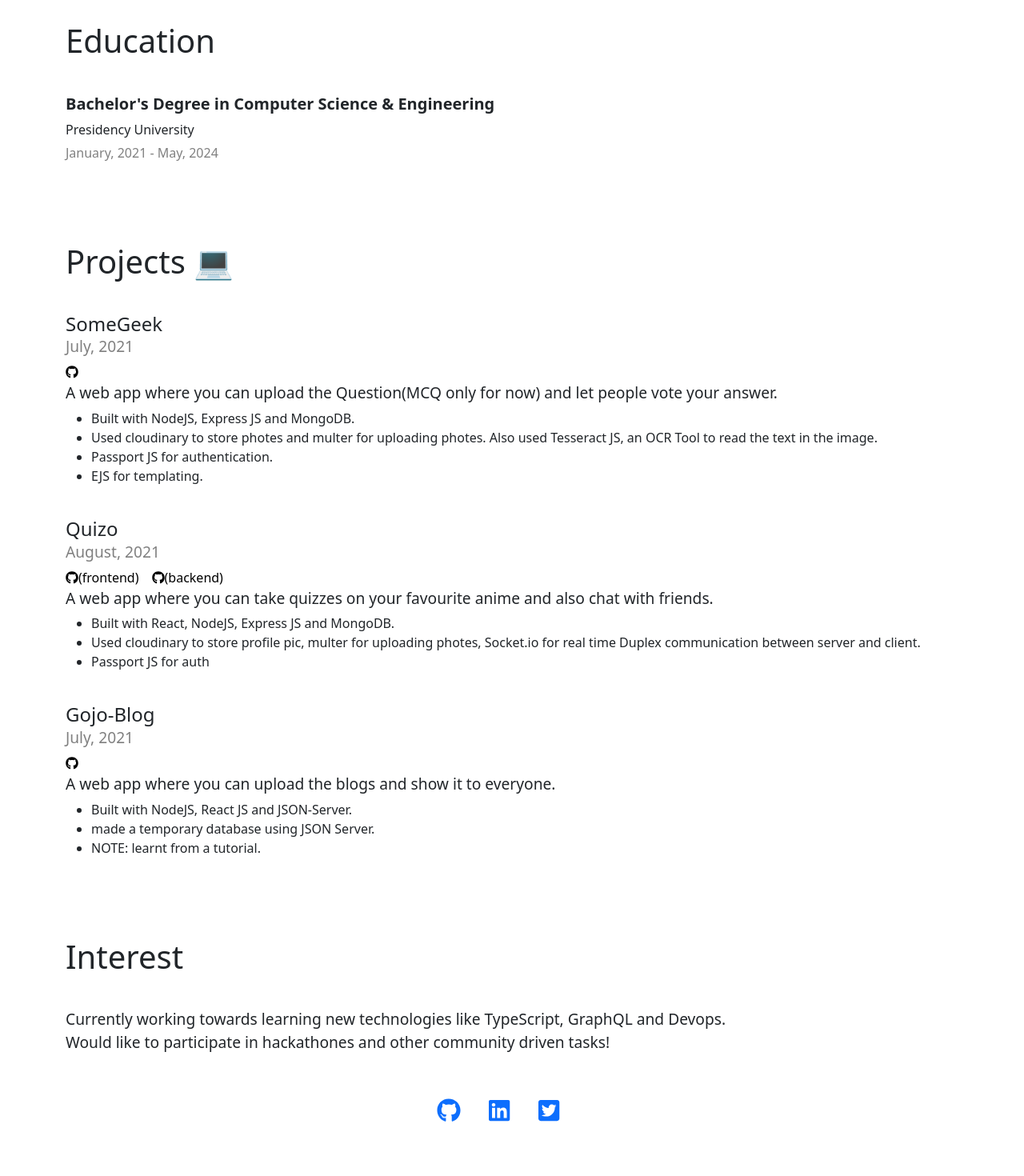
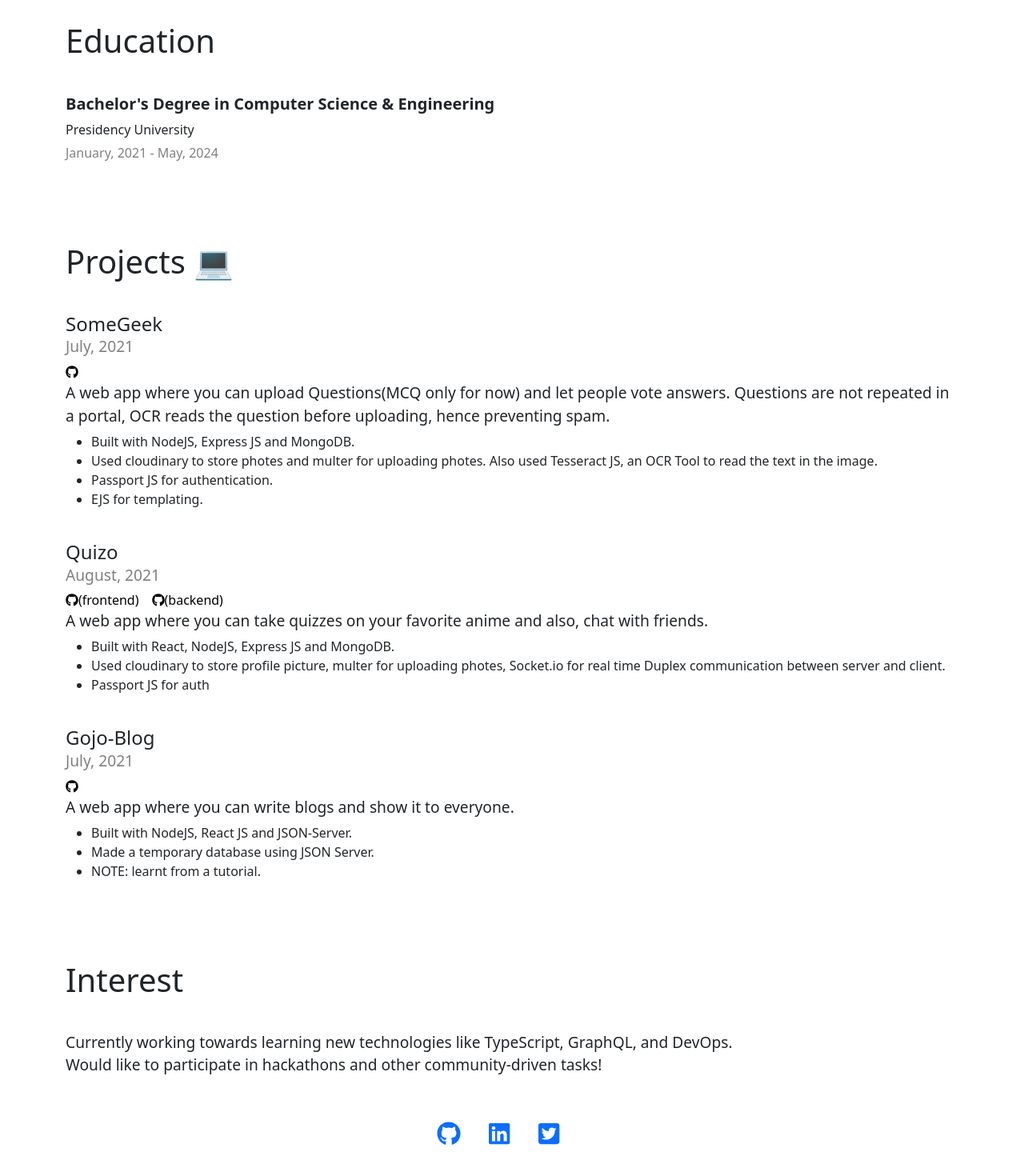
Before and after one commit to mohanthilak/portfolio, a React (Create React App) app: page / in a window 1280 px wide. Shown: the part 866-2336 px from the top of the page at 80% size. Built offline with nearby package versions, Linux system fonts and the light colour scheme; the HTML template or start-up script is replaced by a standard one.

Commit message:
spell checks

```diff
--- a/src/components/aboutme/Aboutme.js
+++ b/src/components/aboutme/Aboutme.js
@@ -12,12 +12,12 @@ export default function Aboutme() {
       <h1>Hey There! 👋</h1>
       <p>
         My name is Mohan Thilak, I am a junior Web-Developer from India. I
-        started out my coding journey with Web-Dev and haven't hated even once.
+        started my coding journey with Web-Dev and haven't hated it even once.
       </p>
       <p>
         I like learning new technologies and building smarter and faster
         products. I like working with people and would love to build amazing
-        stuff with like minded people!
+        stuff with like-minded people!
       </p>
 
       <div className="socials_icons">
--- a/src/components/interests/Interests.js
+++ b/src/components/interests/Interests.js
@@ -14,8 +14,9 @@ export default function Interests() {
 
       <p className="mb-5">
         Currently working towards learning new technologies like TypeScript,
-        GraphQL and Devops. <br /> Would like to participate in hackathones and
-        other community driven tasks!
+        GraphQL, and DevOps. <br />
+        Would like to participate in hackathons and other community-driven
+        tasks!
       </p>
       <div className="socials_icons d-flex justify-content-center mt-5">
         <a href="https://github.com/mohanthilak" className="github">
--- a/src/components/projects/Projects.js
+++ b/src/components/projects/Projects.js
@@ -16,8 +16,9 @@ export default function Projects() {
             <FontAwesomeIcon icon={faGithub} />
           </a>
           <p>
-            A web app where you can upload the Question(MCQ only for now) and
-            let people vote your answer.
+            A web app where you can upload Questions(MCQ only for now) and let
+            people vote answers. Questions are not repeated in a portal, OCR
+            reads the question before uploading, hence preventing spam.
           </p>
           <ul className="tech_specs">
             <li>Built with NodeJS, Express JS and MongoDB.</li>
@@ -49,15 +50,15 @@ export default function Projects() {
             (backend)
           </a>
           <p>
-            A web app where you can take quizzes on your favourite anime and
-            also chat with friends.
+            A web app where you can take quizzes on your favorite anime and
+            also, chat with friends.
           </p>
           <ul className="tech_specs">
             <li>Built with React, NodeJS, Express JS and MongoDB.</li>
             <li>
-              Used cloudinary to store profile pic, multer for uploading photes,
-              Socket.io for real time Duplex communication between server and
-              client.
+              Used cloudinary to store profile picture, multer for uploading
+              photes, Socket.io for real time Duplex communication between
+              server and client.
             </li>
             <li>Passport JS for auth</li>
           </ul>
@@ -68,12 +69,10 @@ export default function Projects() {
           <a href="https://github.com/mohanthilak/SomeGeekk" className="github">
             <FontAwesomeIcon icon={faGithub} />
           </a>
-          <p>
-            A web app where you can upload the blogs and show it to everyone.
-          </p>
+          <p>A web app where you can write blogs and show it to everyone.</p>
           <ul className="tech_specs">
             <li>Built with NodeJS, React JS and JSON-Server.</li>
-            <li>made a temporary database using JSON Server.</li>
+            <li>Made a temporary database using JSON Server.</li>
             <li>NOTE: learnt from a tutorial.</li>
           </ul>
         </div>
```
